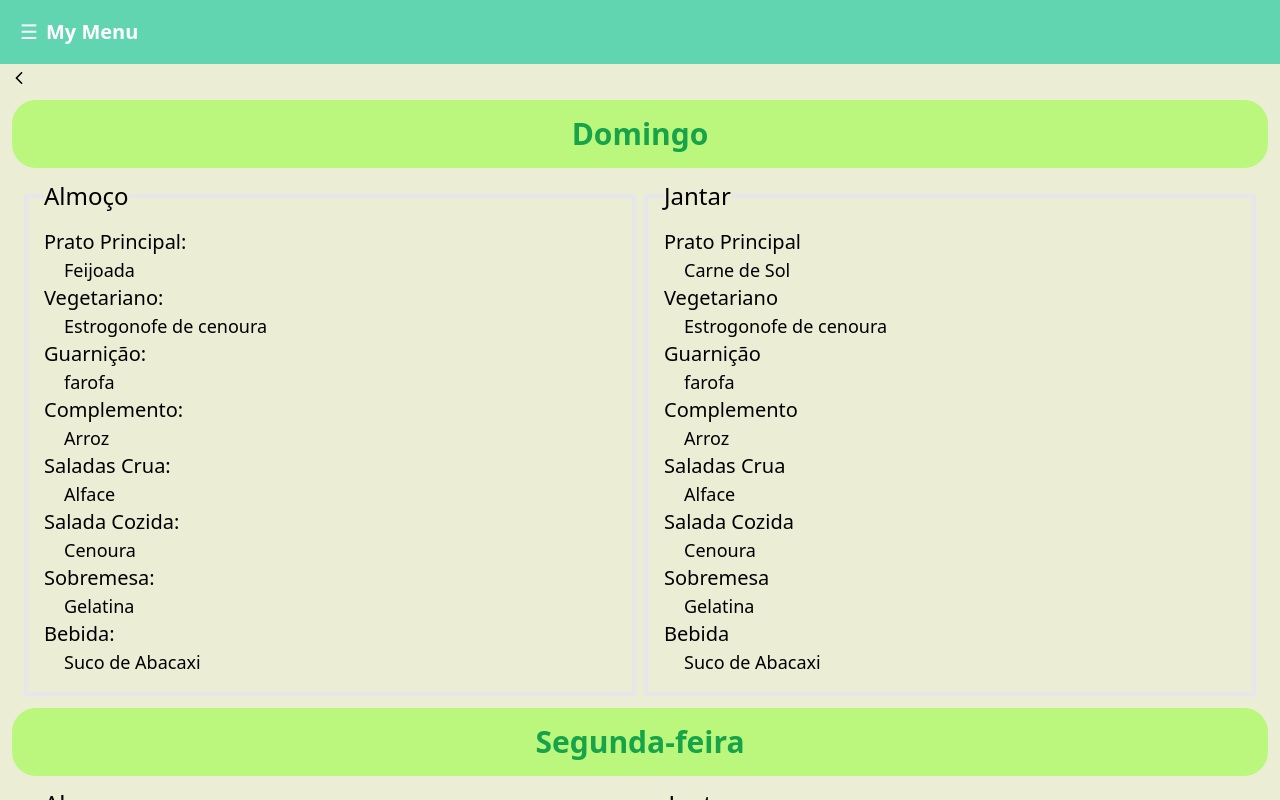
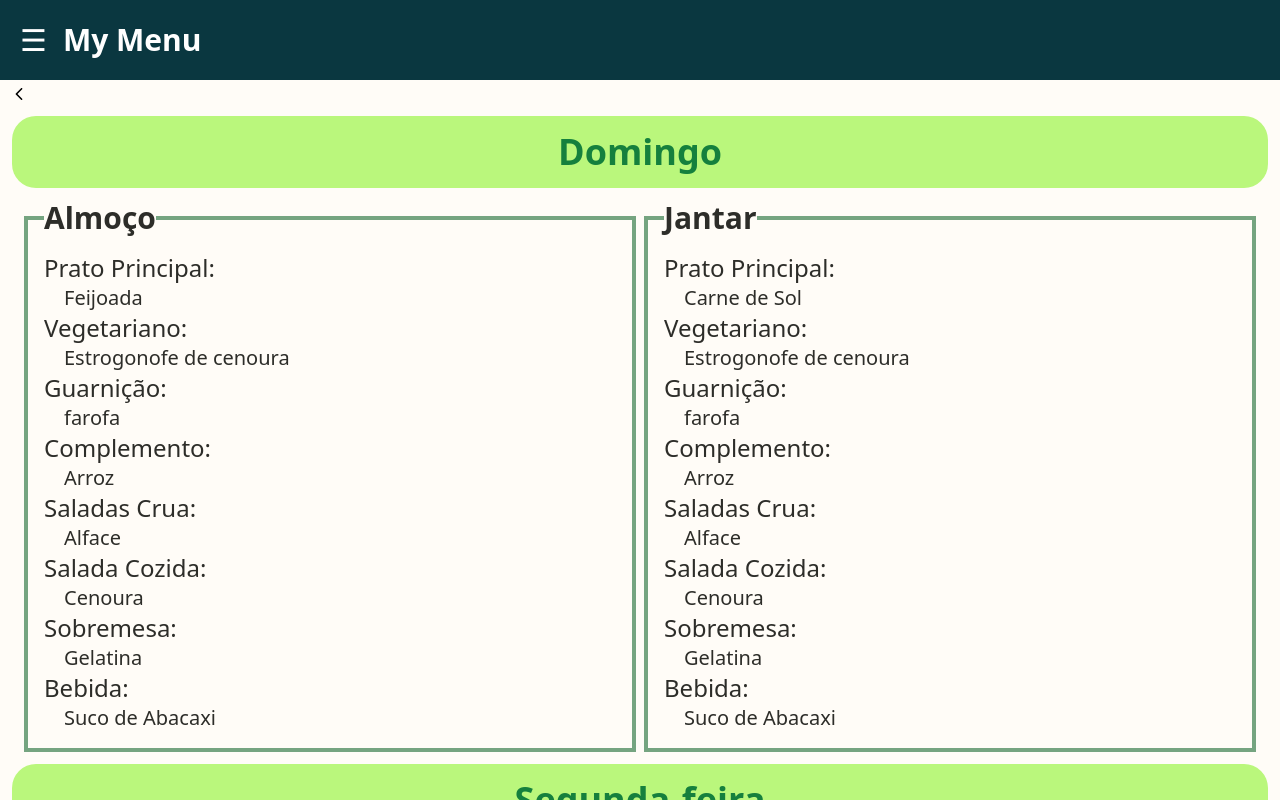
Before and after one commit to Projeto-Menu/mvr-front, a Vue app: page / in a window 1280 px wide. Shown: the top 800 px of the page. Built offline with nearby package versions, Linux system fonts and the light colour scheme.

Commit message:
Estrutura finalizada

```diff
--- a/src/components/Cardapio.vue
+++ b/src/components/Cardapio.vue
@@ -1,5 +1,5 @@
 <template>
-  <div :class="{ 'ml-60': isSidebarVisible }">
+  <div :class="{ 'ml-72': isSidebarVisible }">
     <Carousel
       :value="cardapio"
       :numVisible="1"
@@ -9,35 +9,35 @@
     >
       <template #item="dia">
         <div class="flex justify-center items-center rounded-3xl bg-[#baf77c] my-3">
-          <h2 class="text-3xl font-semibold my-4 text-green-600">
+          <h2 class="text-4xl font-semibold my-4 text-green-700">
             {{ dia.data.diaDaSemana }}
           </h2>
         </div>
         <div class="flex m-2">
           <Fieldset
             legend="Almoço"
-            class="border-4 flex-auto p-4 text-2xl mx-1"
+            class="border-4 flex-auto p-4 text-3xl text-[#2d2d29] font-semibold mx-1 border-[#75a480]"
           >
             <div
               v-for="categoria in dia.data.pratosAlmoco"
               :key="categoria.nome"
-              class="flex flex-col"
+              class="flex flex-col "
             >
-              <span class="text-xl">{{ categoria.categoria }}:</span>
-              <span class="text-lg mx-5">{{ categoria.nome }}</span>
+              <span class="text-2xl font-medium">{{ categoria.categoria }}:</span>
+              <span class="text-xl mx-5 font-light">{{ categoria.nome }}</span>
             </div>
           </Fieldset>
           <Fieldset
             legend="Jantar"
-            class="border-4 flex-auto p-4 text-2xl mx-1"
+            class="border-4 flex-auto p-4 text-3xl text-[#2d2d29] font-semibold mx-1 border-[#75a480]"
           >
             <div
               v-for="categoria in dia.data.pratosJanta"
               :key="categoria.nome"
               class="flex flex-col"
             >
-              <span class="text-xl">{{ categoria.categoria }}</span>
-              <span class="text-lg mx-5">{{ categoria.nome }}</span>
+            <span class="text-2xl font-medium">{{ categoria.categoria }}:</span>
+              <span class="text-xl mx-5 font-light">{{ categoria.nome }}</span>
             </div>
           </Fieldset>
         </div>
--- a/src/components/Header.vue
+++ b/src/components/Header.vue
@@ -1,9 +1,9 @@
 <template>
-  <header class="bg-[#61d4b0] text-white h-16 flex items-center pl-5">
-      <button @click="toggleSidebar" class="text-xl">
+  <header class="bg-[#0a3740] text-white h-20 flex items-center pl-5">
+      <button @click="toggleSidebar" class="text-3xl">
         &#9776;
       </button>
-      <router-link to="/" class="text-xl font-bold ml-2">My Menu</router-link>
+      <router-link to="/" class="font-bold ml-4 text-3xl">My Menu</router-link>
       <SidebarMenu :visible="sidebarVisible"/>
   </header>
 </template>
--- a/src/components/SidebarMenu.vue
+++ b/src/components/SidebarMenu.vue
@@ -1,33 +1,31 @@
 <template>
-  <div v-if="visible" class="fixed inset-y-0 left-0 mt-16 bg-[#baf77c] p-4 w-60">
-    <!-- Nova seção para a semana -->
-    <div class="mt-4 text-green-600">
-      <p class="text-2xl font-semibold">Semana</p>
-      <p class="text-lg text-white">De {{ semanaInfo }}</p>
+  <div v-if="visible" class="fixed inset-y-0 left-0 mt-20 bg-[#baf77c] p-4 w-72">
+    <div class="mt-4 text-green-700">
+      <p class="text-3xl font-semibold">Semana</p>
+      <p class="text-2xl text-white">De {{ semanaInfo }}</p>
     </div>
-    <!-- Nova seção para o Dia da Semana -->
-    <div class="mt-4 text-green-600">
-      <p class="text-2xl font-semibold">Dia da Semana</p>
+    <div class="mt-4 text-green-700">
+      <p class="text-2xl font-semibold">Imformações</p>
       <div class="mt-2 space-y-2">
         <Button
-          class="w-full bg-[#61d4b0] text-white px-3 py-2 rounded"
-          label="Segunda"
+          class="w-full bg-[#61d4b0] text-xl text-green-900 font-semibold px-3 py-2 rounded-lg"
+          label="Cardapio"
         />
         <Button
-          class="w-full bg-[#61d4b0] text-white px-3 py-2 rounded"
-          label="Terça"
+          class="w-full bg-[#61d4b0] text-xl text-green-900 font-semibold px-3 py-2 rounded-lg"
+          label="Sobre o RU"
         />
         <Button
-          class="w-full bg-[#61d4b0] text-white px-3 py-2 rounded"
-          label="Quarta"
+          class="w-full bg-[#61d4b0] text-xl text-green-900 font-semibold px-3 py-2 rounded-lg"
+          label="Dicas"
         />
         <Button
-          class="w-full bg-[#61d4b0] text-white px-3 py-2 rounded"
-          label="Quinta"
+          class="w-full bg-[#61d4b0] text-xl text-green-900 font-semibold px-3 py-2 rounded-lg"
+          label="Contatos"
         />
         <Button
-          class="w-full bg-[#61d4b0] text-white px-3 py-2 rounded"
-          label="Sexta"
+          class="w-full bg-[#61d4b0] text-xl text-green-900 font-semibold px-3 py-2 rounded-lg"
+          label="Sobre"
         />
       </div>
     </div>
--- a/src/views/Home.vue
+++ b/src/views/Home.vue
@@ -1,5 +1,5 @@
 <template>
-  <div class="h-screen bg-[#ecedd5]">
+  <div class="h-screen bg-[#fffcf7]">
     <Header @toggle-sidebar="toggleSidebar" />
     <SidebarMenu :visible="isSidebarVisible" @close="closeSidebar" />
     <Cardapio :isSidebarVisible="isSidebarVisible" />
```
